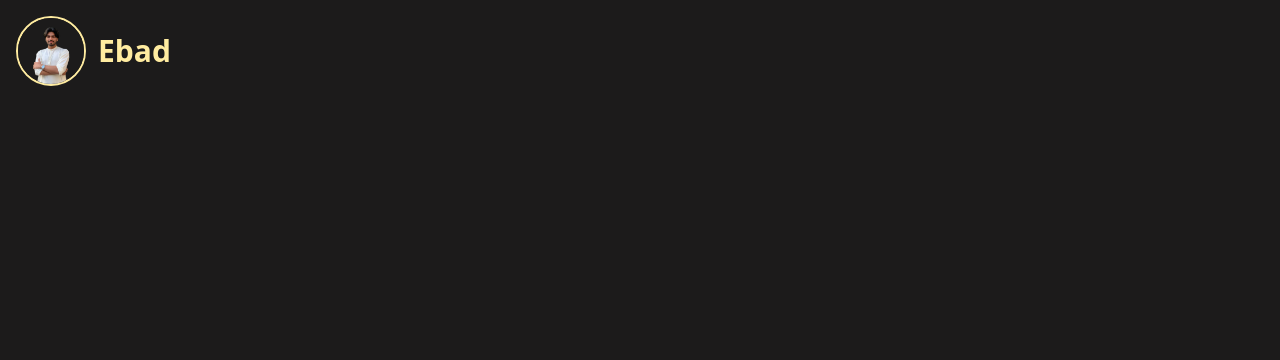
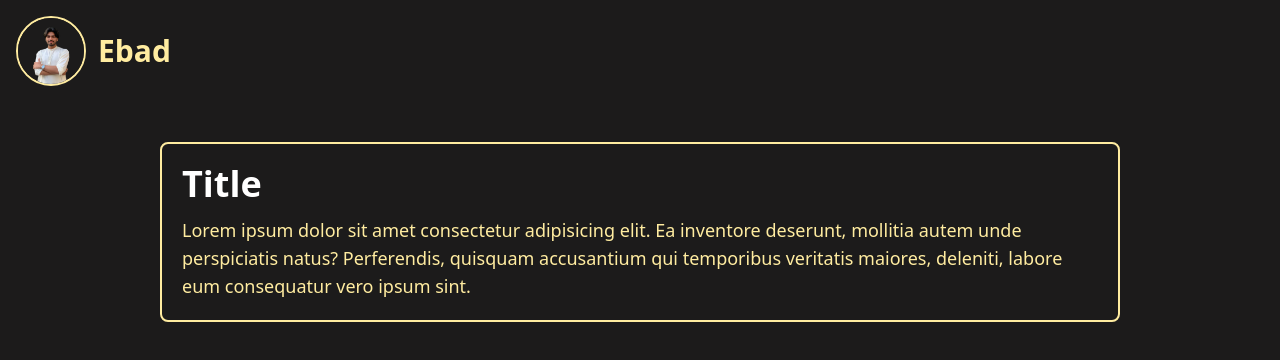
Before and after one commit to EbadullahSiddiqi/Personal-Brand, a Next.js app in the folder personal/: page / in a window 1280 px wide. Shown: the top 360 px of the page. Built offline with nearby package versions, Linux system fonts and the light colour scheme.

Commit message:
PostBox and PostContainers have been added

```diff
--- a/personal/app/page.tsx
+++ b/personal/app/page.tsx
@@ -1,11 +1,15 @@
 import Navbar from "@/components/Navbar";
-import Image from "next/image";
+import PostsContainer from "@/components/PostsContainer";
 
 export default function Home() {
   return (
     <div>
       <div>
         <Navbar />
+
+        <div className="flex flex-col items-center justify-center mt-10">
+          <PostsContainer />
+        </div>
       </div>
     </div>
   );
--- /dev/null
+++ b/personal/components/PostBox.tsx
@@ -0,0 +1,20 @@
+import React from "react";
+
+function PostBox() {
+  return (
+    <div className="flex items-center justify-center">
+      <div className="flex flex-col items-center justify-center gap-3 p-5 border-2 w-[60rem] h-1/2 border-[#ffeca0] rounded-lg">
+        <h1 className="text-4xl font-bold text-white self-start">Title</h1>
+
+        <p className="text-lg self-start">
+          Lorem ipsum dolor sit amet consectetur adipisicing elit. Ea inventore
+          deserunt, mollitia autem unde perspiciatis natus? Perferendis,
+          quisquam accusantium qui temporibus veritatis maiores, deleniti,
+          labore eum consequatur vero ipsum sint.
+        </p>
+      </div>
+    </div>
+  );
+}
+
+export default PostBox;
--- /dev/null
+++ b/personal/components/PostsContainer.tsx
@@ -0,0 +1,12 @@
+import React from 'react'
+import PostBox from './PostBox'
+
+function PostsContainer() {
+  return (
+    <div>
+        <PostBox />
+    </div>
+  )
+}
+
+export default PostsContainer
```
